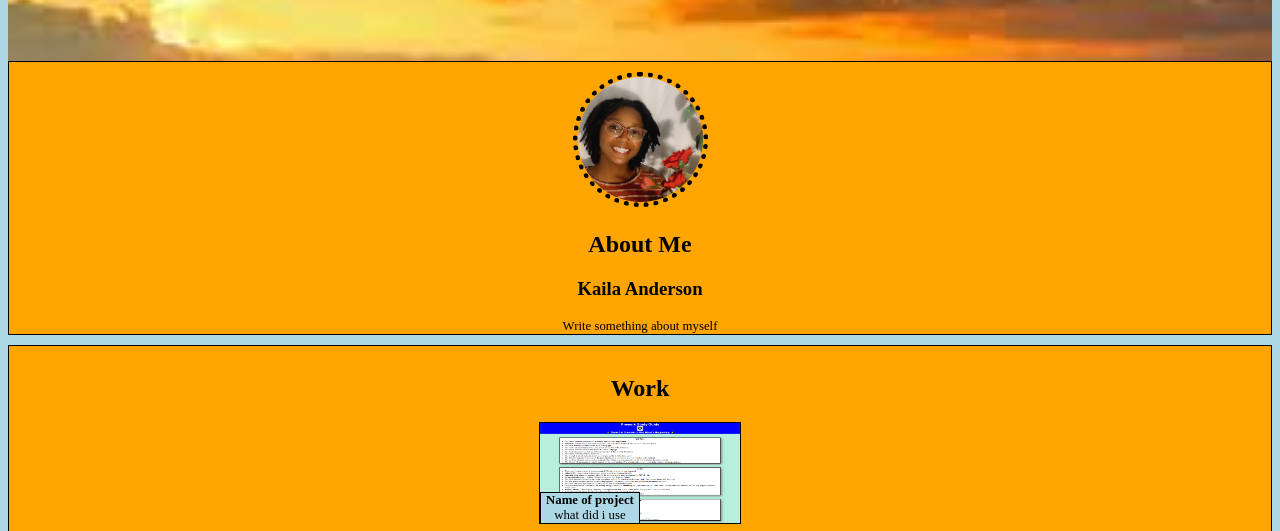
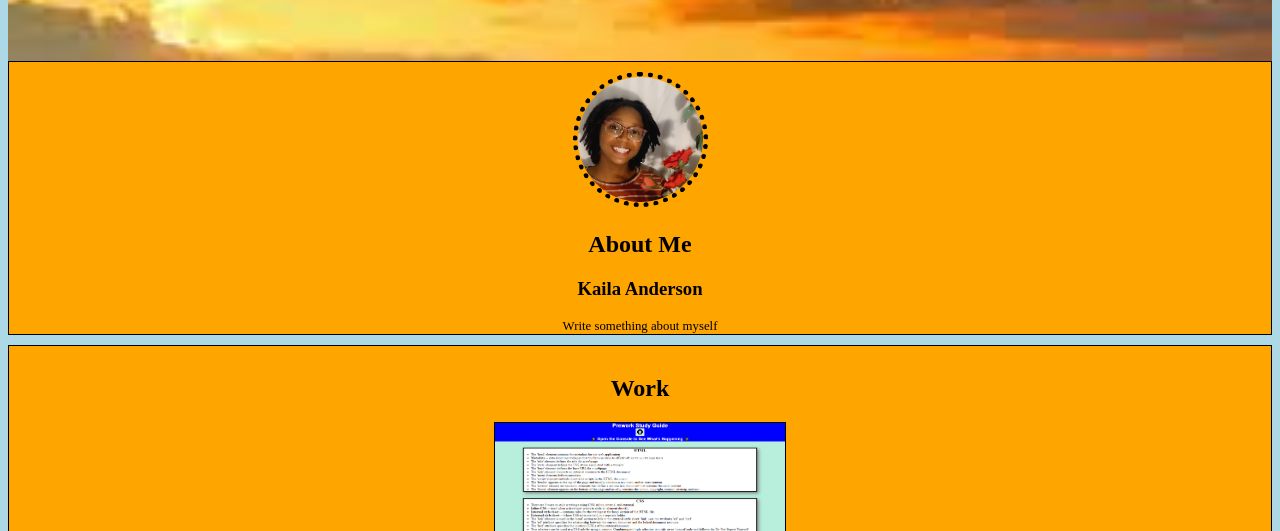
Before and after one commit to Kal-a11y/professional-portfolio, a plain HTML site: page index.html in a window 1280 px wide. Shown: the part 242-773 px from the top of the page. Drawn offline with Linux system fonts and the light colour scheme.

Commit message:
Styled work-main card

```diff
--- a/assets/css/style.css
+++ b/assets/css/style.css
@@ -97,6 +97,10 @@ main .card {
     padding: 0px 5px;
     font-size: .8em;
 }
+#work-main{
+    width:290px;
+    height: 170px;
+}
 /* Contact card */
 #sect-contact img {
     width: 100px;
```
